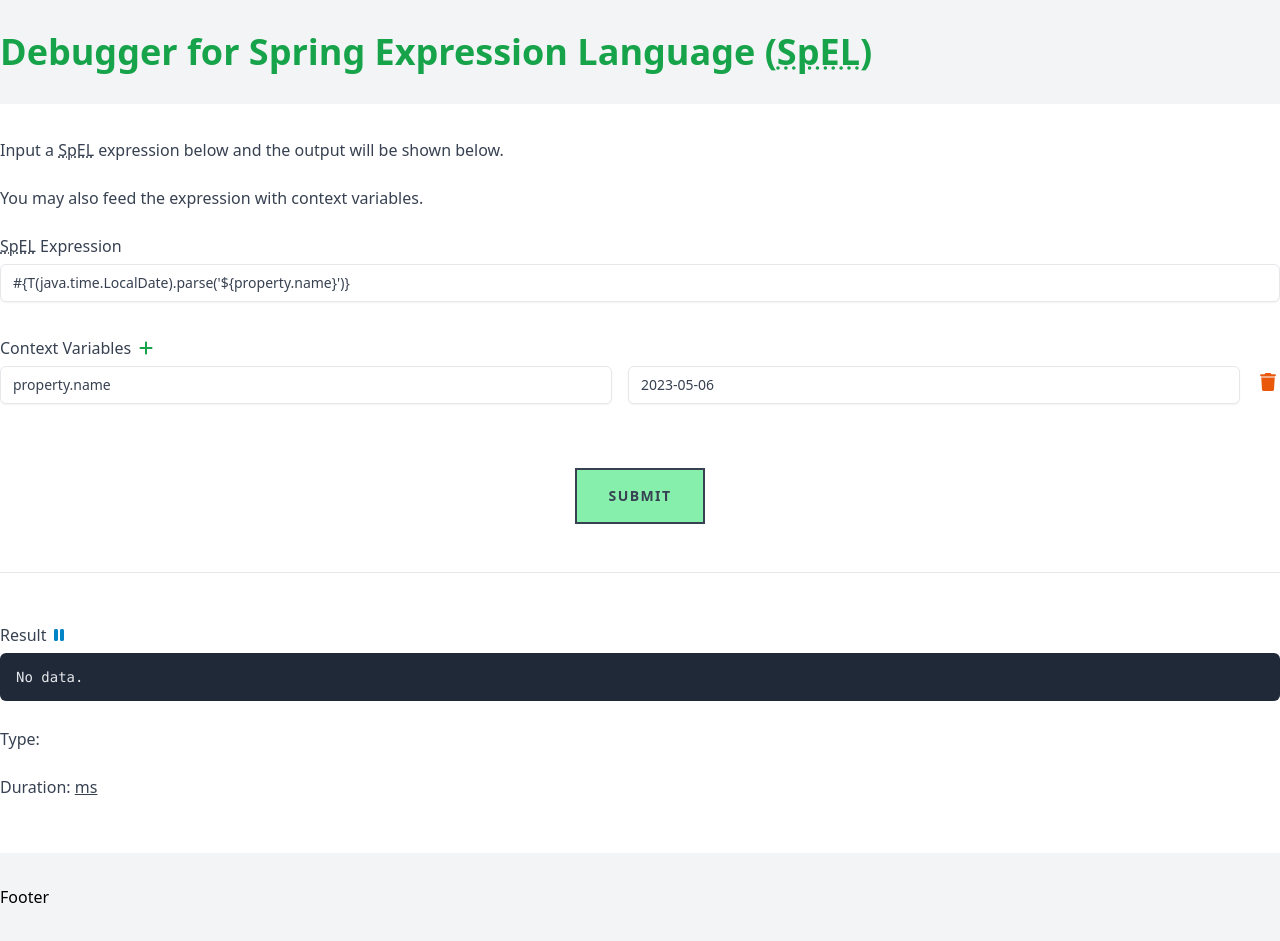
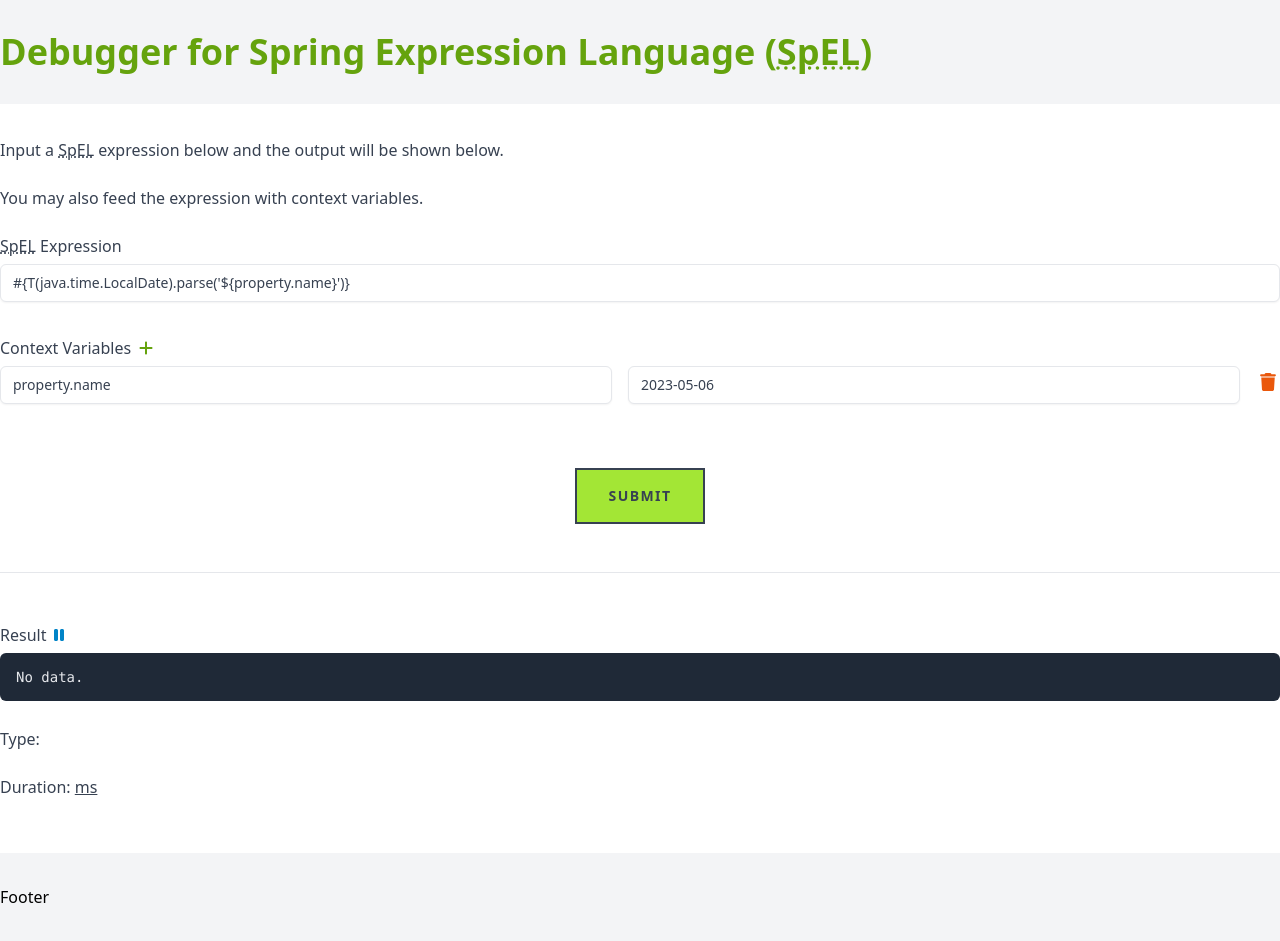
Before and after one commit to axelrindle/spel-debugger, a React (Vite) app in the folder frontend/: page / in a window 1280 px wide. Built offline with nearby package versions, Linux system fonts and the light colour scheme.

Commit message:
style: lime color

```diff
--- a/frontend/src/App.tsx
+++ b/frontend/src/App.tsx
@@ -63,7 +63,7 @@
                         <button
                           type="button"
                           tabIndex={-1}
-                          className="text-green-600 ml-2"
+                          className="text-lime-600 ml-2"
                           title="Add new variable"
                           onClick={() => push({ id: nanoid(), key: '', value: '' } as ContextVariable) }
                         >
@@ -139,7 +139,7 @@
                 <button
                   className="
                     relative inline-block
-                    focus:outline-none focus:ring focus:ring-green-500
+                    focus:outline-none focus:ring focus:ring-lime-500
                   "
                   type="submit"
                 >
@@ -147,8 +147,8 @@
                     className="
                       relative inline-block px-8 py-4
                       text-sm font-bold uppercase tracking-widest
-                      bg-green-300 border-2 border-current
-                      transition-colors hover:bg-green-400
+                      bg-lime-400 border-2 border-current
+                      transition-colors hover:bg-lime-300
                     "
                   >
                     Submit
--- a/frontend/src/components/Page.tsx
+++ b/frontend/src/components/Page.tsx
@@ -18,7 +18,7 @@
 export function Header() {
     return (
         <Shell>
-            <p className="text-4xl text-green-600 font-bold">
+            <p className="text-4xl text-lime-600 font-bold">
                 Debugger for Spring Expression Language (<Spel />)
             </p>
         </Shell>
--- a/frontend/src/components/Result.tsx
+++ b/frontend/src/components/Result.tsx
@@ -27,7 +27,7 @@
                 <div>
                     <span className="mr-2">Result</span>
                     {mutation.isError && <FontAwesomeIcon icon={faClose} className="text-red-600" />}
-                    {mutation.isSuccess && <FontAwesomeIcon icon={faCheck} className="text-green-600" />}
+                    {mutation.isSuccess && <FontAwesomeIcon icon={faCheck} className="text-lime-600" />}
                     {mutation.isLoading && <FontAwesomeIcon icon={faSpinner} className="text-sky-600" spin />}
                     {mutation.isIdle && <FontAwesomeIcon icon={faPause} className="text-sky-600" />}
                 </div>
```
